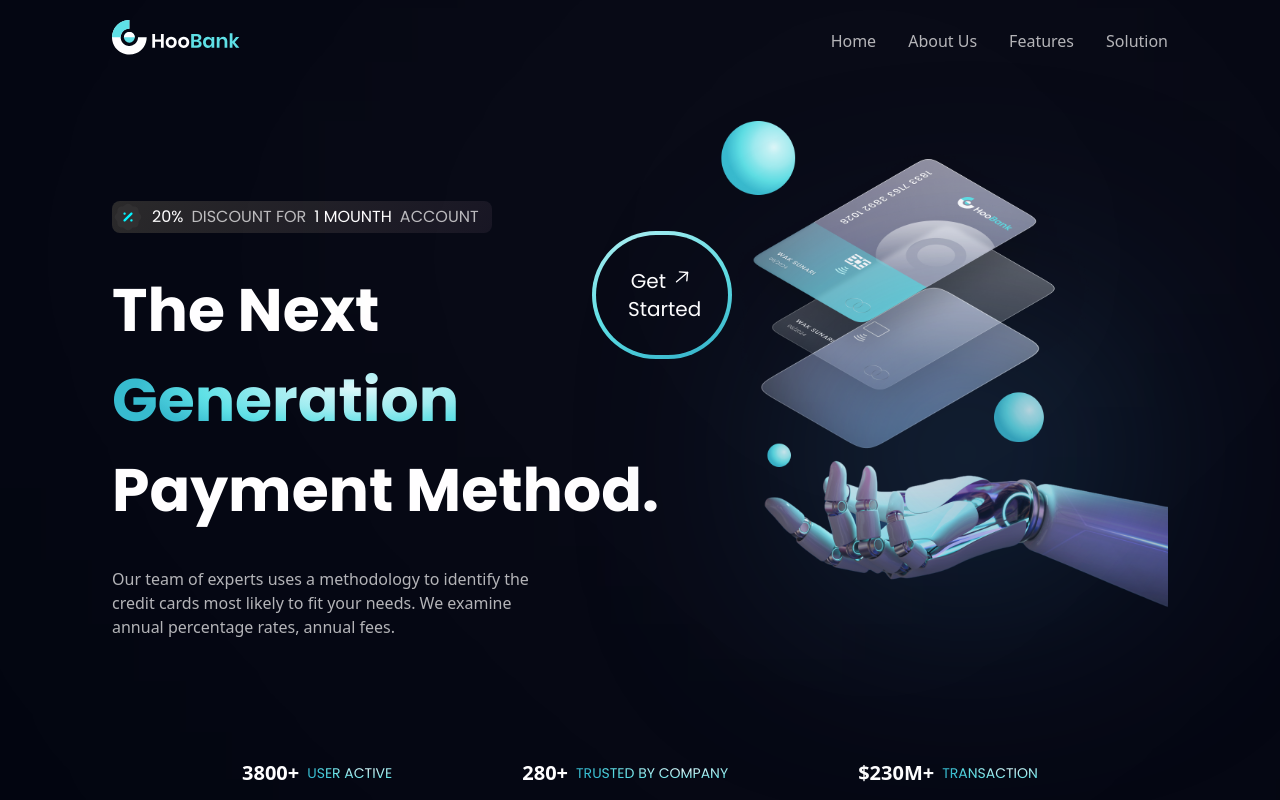
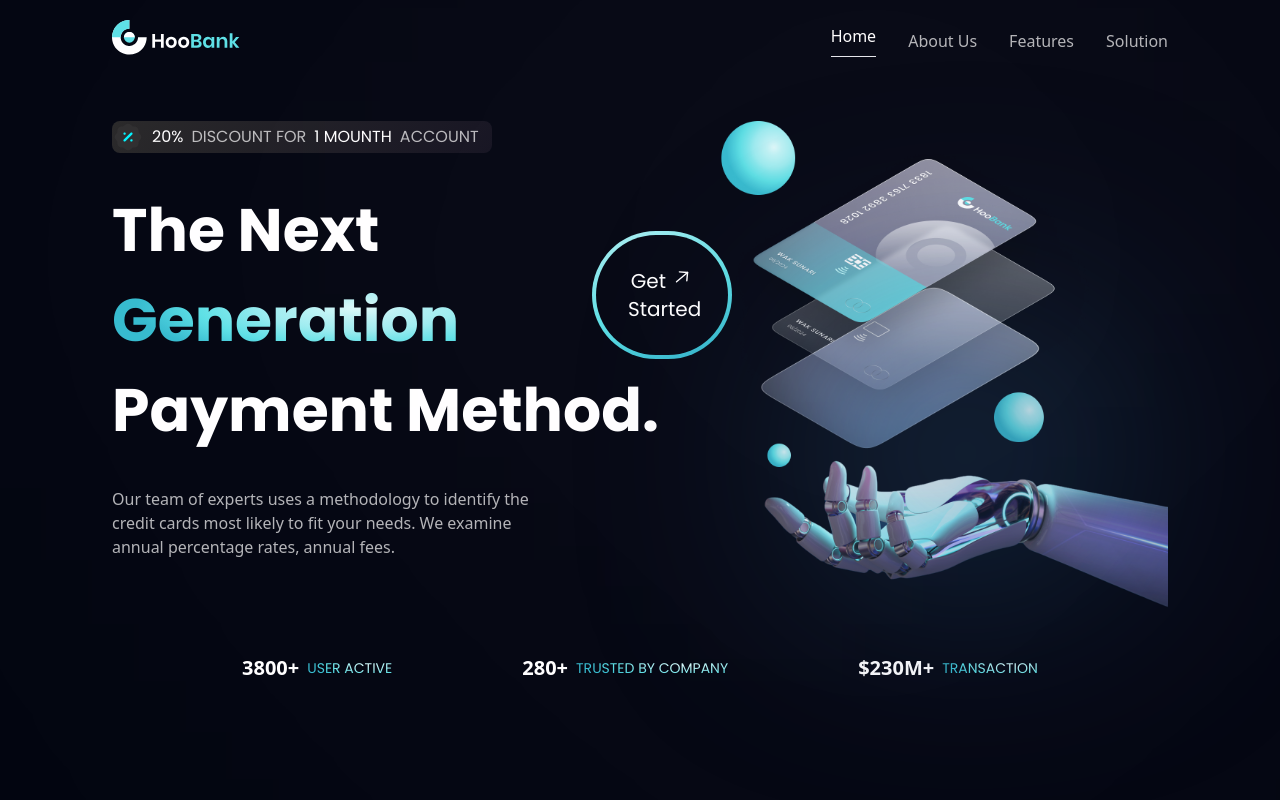
Before and after one commit to sbaamoha/hoobank-landingpage, a Next.js app: page / in a window 1280 px wide. Shown: the top 800 px of the page. Built offline with nearby package versions, Linux system fonts and the light colour scheme.

Commit message:
fixed respoonsive issue

```diff
--- a/components/DownloadApp.jsx
+++ b/components/DownloadApp.jsx
@@ -2,7 +2,7 @@ import Image from "next/image"
 import { bill } from "../assets"
 const DownloadApp = () => {
   return (
-    <section className="flex flex-col md:flex-row justify-between gap-10 text-center md:text-start">
+    <section  className="flex flex-col md:flex-row justify-between gap-10 text-center md:text-start">
         <div className="flex-1 order-2 gap-5 md:pt-12">
             <h3 className="text-5xl font-poppins">Easily control your billing & invoicing.</h3>
             <p className="text-dimWhite py-10 max-w-[500px]">
--- a/components/Handlemoney.jsx
+++ b/components/Handlemoney.jsx
@@ -2,13 +2,13 @@ import { star, shield, send} from "../assets"
 
 const Handlemoney = () => {
   return (
-    <section className="flex flex-col md:flex-row  md:py-28 justify-between gap-10 text-center md:text-start">
+    <section id="features" className="flex flex-col md:flex-row  md:py-28 justify-between gap-10 text-center md:text-start">
         <div className="flex-1 gap-5">
             <h3 className="text-5xl font-poppins">You do the business, we’ll handle the money.</h3>
             <p className="text-dimWhite py-10 max-w-[500px]">
             With the right credit card, you can improve your financial life by building credit, earning rewards and saving money. But with hundreds of credit cards on the market.
             </p>
-            <button className=" bg-blue-gradient text-black rounded px-10 py-2 hover:opacity-85">Get Started</button>
+            <button className="bg-blue-gradient text-black rounded px-10 py-2 hover:text-dimWhite">Get Started</button>
         </div>
         <div className="flex-1 flex flex-col">
             <div className="flex gap-8 items-center p-8 pt-0">
--- a/components/Hero.jsx
+++ b/components/Hero.jsx
@@ -3,8 +3,8 @@ import { discount, arrowUp, robot } from "../assets"
 
 const Hero = () => {
   return (
-    <section className='py-6 lg:py-10 flex flex-col sm:flex-row gap-5 md:relative'>
-        <div className="py-20">
+    <section id="home" className='lg:py-10 flex flex-col sm:flex-row gap-5 md:relative'>
+        <div className="">
             <h3 className="hidden bg-discount-gradient w-[380px] rounded-lg md:flex items-center md:gap-2 font-poppins cursor-pointer">
                 <Image src={discount} alt="discount" className="w-[32px]"/>
                 <span className="text-white">20%</span>
@@ -22,7 +22,7 @@ const Hero = () => {
                 Our team of experts uses a methodology to identify the credit cards most likely to fit your needs.
                 We examine annual percentage rates, annual fees.
             </p>
-            <button className="text-white md:absolute top-[150px] left-[480px] w-[140px] h-[140px] text-xl h-auto font-poppins rounded-full bg-blue-gradient p-1 cursor-pointer mt-10 md:mt-0">
+            <button className="text-white md:absolute top-[150px] left-[480px] lg:w-[140px] text-xl h-auto font-poppins rounded-full bg-blue-gradient p-1 cursor-pointer mt-10 md:mt-0 hover:opacity-60 hover:text-dimWhite">
                  <h1 className="p-8 w-[100%] h-[100%] bg-primary rounded-full hover:opacity-85">Get <Image src={arrowUp} alt="arrowup" /> <br/>
                  Started</h1>
             </button>
--- a/components/Navbar.jsx
+++ b/components/Navbar.jsx
@@ -1,19 +1,25 @@
+import { useState } from "react";
 import Image from "next/image";
 import Link from "next/link";
-import { useState } from "react";
 import {logo , menu , close} from "../assets"
 import { navbar } from "../const";
 
 const Navbar = () => {
   const [menuOpen, setmenuOpen] = useState(false);
-  const [isActive, setisActive] = useState("Home");
+  const [isActive, setisActive] = useState("home");
+
+  const renderLinks = () => {
+
+  }
 
   return (
     <>
     <nav className='flex justify-between items-center py-5'>
 
         <div className="w-32 cursor-pointer">
+          <Link href='/'>
             <Image src={logo} alt="HooBank" objectFit="cover" className="w-full h-full"/>
+          </Link>
         </div>
         <ul className="text-dimWhite gap-8 cursor-pointer hidden sm:flex">
           {navbar.map((item) => (
@@ -22,32 +28,34 @@ const Navbar = () => {
 
               )}
               key={item.id}
-              className={`${isActive === item.name ? `text-white` : `text-dimWhite`}hover:text-dimWhite`}
+              className={`${isActive === item.name ? `active-link` : `text-dimWhite`} hover:text-dimWhite capitalize`}
               >
-               <Link href="/"  >
+               <Link href={`#${item.slug}`}>
                 <h3>{item.name}</h3>
                </Link>
               </button>
           ))}
 
         </ul>
-        <div className="sm:hidden cursor-pointer" onClick={() => setmenuOpen((prev) => !prev)}>
+        <div className="sm:hidden cursor-pointer" onClick={() => setmenuOpen(prev => !prev)}>
           <Image src={menuOpen ? close : menu} alt="menu icon" objectFit="cover" />
         </div>
     </nav>
-        {menuOpen &&  <ul className="text-dimWhite gap-8 cursor-pointer flex flex-col justify-center items-center">
-          <Link href="/">
-            <h3 className="text-white">Home</h3>
+        {menuOpen && <ul className="text-dimWhite gap-8 cursor-pointer flex flex-col justify-center items-center">
+        {navbar.map((item) => (
+          <Link
+            key={item.id}
+            href={`#${item.slug}`}
+            >
+            <h3
+              onClick={() => {
+                setisActive(item.name)
+                setmenuOpen(false)
+                }
+              }
+              className={`${isActive === item.name ? `active-link`: ``} capitalize`}>{item.name}</h3>
           </Link>
-          <Link href="/">
-            <h3>About Us</h3>
-          </Link>
-          <Link href="/">
-            <h3>Features</h3>
-          </Link>
-          <Link href="/">
-            <h3>Solution</h3>
-          </Link>
+          ))}
         </ul>
         }
     </>
--- a/components/Testimonials.jsx
+++ b/components/Testimonials.jsx
@@ -5,7 +5,7 @@ import Card from './Card'
 
 const Testimonials = () => {
   return (
-    <section>
+    <section id='about'>
         <div className='flex flex-col text-center md:flex-row md:text-start md:gap-10 gap-5 items-center leading-loose py-10'>
             <h2 className='md:text-6xl font-poppins font-bold md:flex-1 md:leading-loose'>What people are saying about us</h2>
             <p className='text-dimWhite max-w-[400px]'>Everything you need to accept card payments and grow your business anywhere on the planet.</p>
--- a/components/TrySection.jsx
+++ b/components/TrySection.jsx
@@ -1,7 +1,7 @@
 
 const TrySection = () => {
   return (
-    <section className="py-16">
+    <section id="solution" className="py-16" >
         <div className="bg-black-gradient-2 rounded-3xl px-10 py-12 flex justify-between items-center">
             <div>
                 <h3 className="text-4xl font-poppins">Let’s try our service now!</h3>
--- a/const/index.js
+++ b/const/index.js
@@ -1,18 +1,22 @@
 export const navbar = [
     {
-        name: "Home",
+        name: "home",
+        slug: "home",
         id: "1"
     },
     {
-        name: "About Us",
+        name: "about us",
+        slug: "about",
         id: "2"
     },
     {
-        name: "Features",
+        name: "features",
+        slug: "features",
         id: "3"
     },
     {
-        name: "Solution",
+        name: "solution",
+        slug: "solution",
         id: "4"
     },
 ]
--- a/styles/globals.css
+++ b/styles/globals.css
@@ -4,6 +4,15 @@
 @tailwind components;
 @tailwind utilities;
 
+html {
+  scroll-behavior: smooth;
+}
+body{
+  overflow-x: hidden;
+}
+.active-link{
+  @apply text-white pb-2 border-b
+}
 :root {
   --black-gradient: linear-gradient(
     144.39deg,
@@ -18,9 +27,6 @@
 }
 .footerp p{
   cursor: pointer;
-}
-* {
-  scroll-behavior: smooth;
 }
 
 .text-gradient {
```
